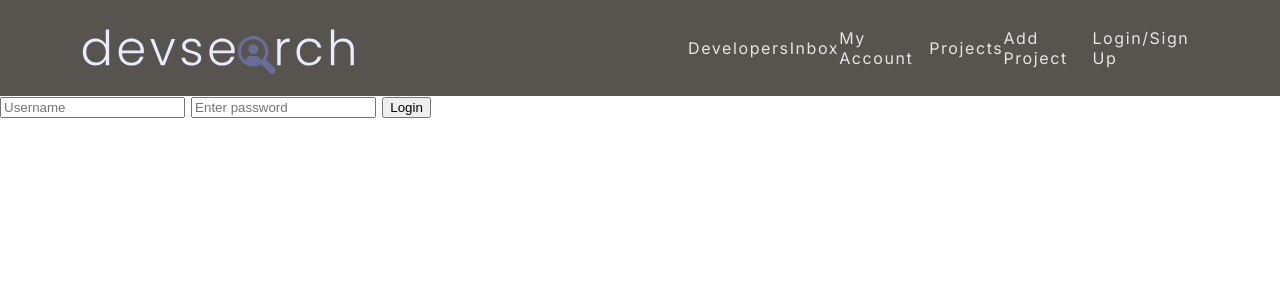
After one commit to crispybacon233/udemy-django, a Django app: page /login/ in a window 1280 px wide. The commit adds this page. Shown: the top 300 px of the page. Run offline with Django 5.2, Linux system fonts and the light colour scheme.

Commit message:
started work on login

```diff
--- a/templates/navbar.html
+++ b/templates/navbar.html
@@ -12,6 +12,7 @@
         <a href="/">My Account</a>
         <a href="{% url 'projects' %}">Projects</a>
         <a href="{% url 'add-project' %}">Add Project</a>
+        <a href="{% url 'login' %}">Login/Sign Up</a>
     </div>
 
 </div>
--- /dev/null
+++ b/users/templates/users/login_register.html
@@ -0,0 +1,14 @@
+{% extends 'base.html' %}
+
+{% block content %}
+
+
+<form action="{% url 'login' %}" method="POST">
+    {% csrf_token %}
+    <input type="text" name="username" placeholder="Username">
+    <input type="password" name="password" placeholder="Enter password">
+    <input type="submit" value="Login">
+</form>
+
+
+{% endblock %}
--- a/users/urls.py
+++ b/users/urls.py
@@ -4,6 +4,7 @@ from . import views
 
 
 urlpatterns = [
+    path('login/', views.login_page, name='login'),
     path('', views.profiles_page, name='profiles-page'),
     path('profile/<str:pk>', views.user_profile_page, name='user-profile-page')
 ]
--- a/users/views.py
+++ b/users/views.py
@@ -1,7 +1,31 @@
-from django.shortcuts import render
+from django.shortcuts import render, redirect
+from django.contrib.auth import login, authenticate
+from django.contrib.auth.models import User
 from .models import Profile
 
 # Create your views here.
+
+def login_page(request):
+    if request.method == 'POST':
+        username = request.POST['username']
+        password = request.POST['password']
+
+        try:
+            user = User.objects.get(username=username)
+        except:
+            print('Username does not exist')
+
+        user = authenticate(request, username=username, password=password)
+
+        if user:
+            login(request, user)
+            return redirect('profiles-page')
+        else:
+            print('Username OR password is incorrect')
+
+    return render(request, 'users/login_register.html')
+
+
 def profiles_page(request):
     profiles = Profile.objects.all()
     return render(request, 'users/profiles.html', {'profiles': profiles})
```
Also changed, not shown: db.sqlite3.
